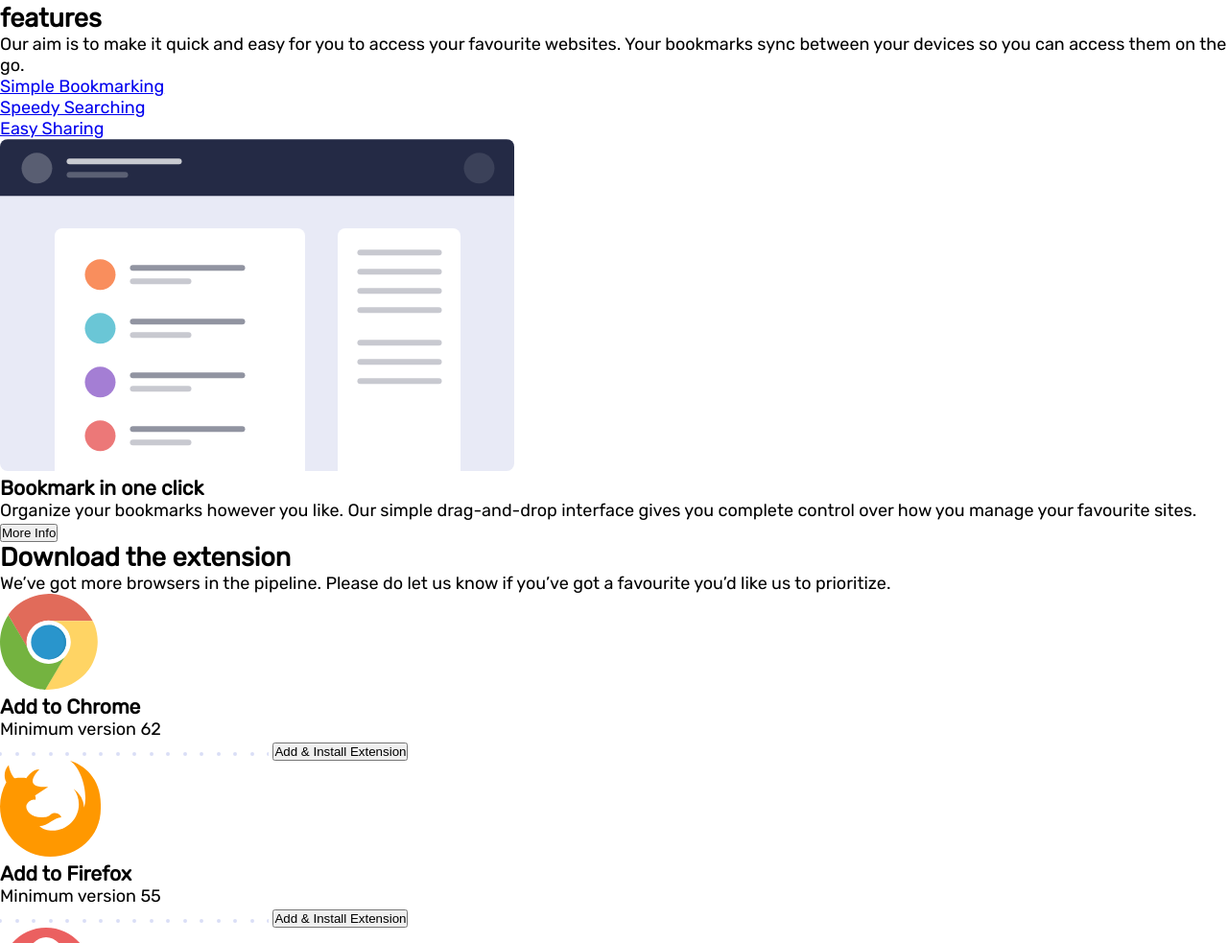
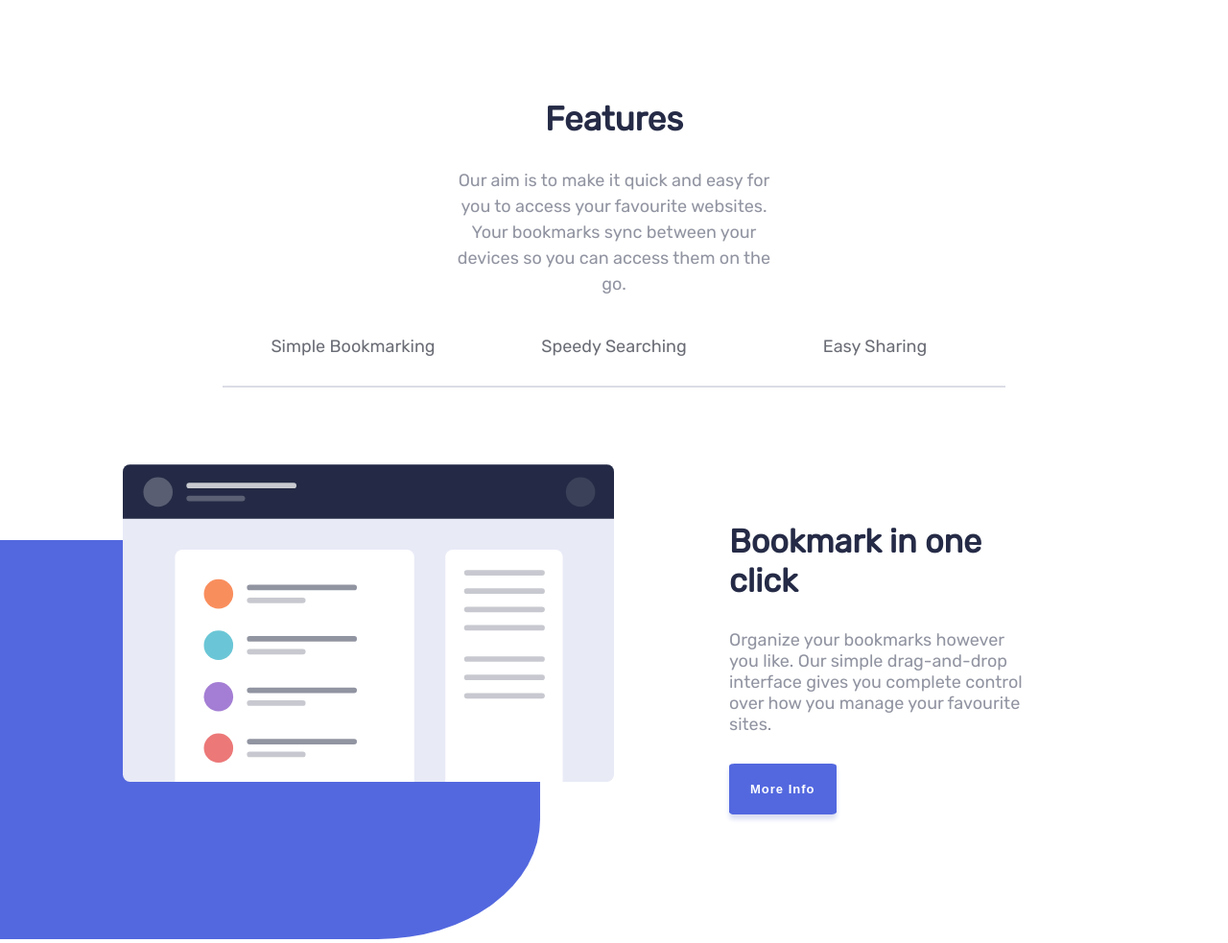
Before and after one commit to bayankharosheh3/html-cssProject1, a plain HTML site: page index.html in a window 1280 px wide. Shown: the part 797-1780 px from the top of the page at 96% size. Drawn offline with Linux system fonts and the light colour scheme.

Commit message:
adding features section

```diff
--- a/assets/css/style.css
+++ b/assets/css/style.css
@@ -102,8 +102,10 @@ nav{
     padding: 17px 20px;
     border-radius: 5%;
     text-transform: capitalize;
-    background-color: white;
+    /* background-color: white; */
     border: transparent 2px solid;
+    background-color: hsl(231, 69%, 60%);
+    color: white;
     letter-spacing: 1px;
     box-shadow: 0px 5px 5px 0px hsl(230, 48%, 90%);
 }
@@ -114,7 +116,7 @@ nav{
    color: white;
 }
 
-.on-chrome:hover{
+.btn:hover{
     color: hsl(231, 69%, 60%);
     background-color: white;
     border: hsl(231, 69%, 60%) solid 2px;
@@ -123,6 +125,7 @@ nav{
 
 .on-firefox{
     color: hsl(225, 5%, 44%);
+    background-color: white;
 }
 
 .on-firefox:hover{
@@ -133,6 +136,7 @@ nav{
 
 
  .header-content{
+
  }
 
  .header-right img{
@@ -144,7 +148,7 @@ nav{
  }
 
 
- .shape{
+ .header-right .shape{
     position: absolute;
     width: 35%;
     height: 46%;
@@ -155,3 +159,126 @@ nav{
     border-top-left-radius: 10%;
     border-bottom-left-radius: 35%;
  }
+
+
+ /* header section end */
+
+/* features section start */
+
+.features-sec .container{
+    display: flex;
+    flex-direction: column;
+    align-items: center;
+    height: 130vh;
+}
+
+.features-description{
+    margin-top: 80px;
+}
+
+.sec-title{
+    padding: 20px;
+    font-size: 35px;
+    text-transform: capitalize;
+    color: hsl(229, 31%, 21%);
+    text-align: center;
+}
+
+.sec-par{
+    padding: 10px 343px;
+    text-align: center;
+    color: hsl(229, 8%, 60%);
+    line-height: 1.5;
+}
+
+.features-list ul{
+    display: flex;
+    list-style: none;
+    justify-content: center;
+    margin-bottom: 80px;
+}
+
+.features-list li{
+    width: 272px;
+}
+.features-list a{
+    text-align: center;
+    text-decoration: none;
+    display: inline-block;
+    padding: 30px 0px;
+    width: 100%;
+    color: hsl(225, 5%, 44%);
+    border-bottom: 2px hsl(229, 18%, 88%) solid;
+
+}
+
+.features-list a:hover{
+    color: hsl(0, 94%, 66%);
+}
+
+.features-list a:focus{
+    color: hsl(229, 31%, 21%);
+    border-bottom: 4px hsl(0, 94%, 66%) solid;
+
+}
+
+.simple-content{
+    display: flex;
+}
+
+.simple-left{
+    width: 100%;
+}
+
+.simple-left img{
+    width: 100%;
+}
+
+.simple-left .shape{
+
+    position: absolute;
+    width: 44%;
+    height: 52%;
+    left: 0%;
+    bottom: -122%;
+    z-index: -1;
+    background-color: hsl(231, 69%, 60%);
+    border-top-right-radius: 35%;
+    border-bottom-right-radius: 30%;
+}
+
+
+.simple-right{
+    box-sizing: border-box;
+    width: 100%;
+
+}
+
+
+.simple-right h3{
+    padding: 60px 120px 30px 120px;
+    font-size: 34px;
+    color: hsl(229, 31%, 21%);
+}
+
+.simple-right p{
+
+    padding: 0 83px 0 120px;
+    color: hsl(229, 8%, 60%);
+
+
+
+}
+.simple-right button{
+    margin: 30px 120px 30px 120px;
+
+}
+
+/* features section end */
+
+
+
+
+/* download section start */
+
+/* download section end */
--- a/index.html
+++ b/index.html
@@ -52,10 +52,10 @@
     </header>
 
     <section class="features-sec">
+        <div class="container">
             <div class="features-description">
-            <h2>features</h2>
-            <p>Our aim is to make it quick and easy for you to access your favourite websites. Your bookmarks sync between your devices so you can access them on the go.</p>
-
+                <h2 class="sec-title">features</h2>
+                <p class="sec-par">Our aim is to make it quick and easy for you to access your favourite websites. Your bookmarks sync between your devices so you can access them on the go.</p>
             </div>
             <div class="features-list">
                 <ul>
@@ -78,15 +78,17 @@
                 <div class="simple-right">
                     <h3>Bookmark in one click</h3>
                     <p>Organize your bookmarks however you like. Our simple drag-and-drop interface gives you complete control over how you manage your favourite sites.</p>
-                <Button>More Info</Button>
+                    <Button class="btn">More Info</Button>
+                </div>
             </div>
         </div>
     </section>
 
     <section class="download-sec">
+        <div class="container">
             <div class="download-description">
-            <h2>Download the extension</h2>
-            <p>We’ve got more browsers in the pipeline. Please do let us know if you’ve got a favourite you’d like us to prioritize.</p>
+                <h2 class="sec-title">Download the extension</h2>
+                <p class="sec-par">We’ve got more browsers in the pipeline. Please do let us know if you’ve got a favourite you’d like us to prioritize.</p>
             </div>
             <div class="download-cards">
                 <div class="card">
@@ -94,7 +96,7 @@
                     <h3>Add to Chrome</h3>
                     <p>Minimum version 62</p>
                     <img src="assets/images/bg-dots.svg" alt="">
-                <Button>
+                    <Button class="btn">
                         Add & Install Extension
                     </Button>
                 </div>
@@ -103,7 +105,7 @@
                     <h3>Add to Firefox</h3>
                     <p>Minimum version 55</p>
                     <img src="assets/images/bg-dots.svg" alt="">
-                <Button>
+                    <Button class="btn">
                         Add & Install Extension
                     </Button>
                 </div>
@@ -112,9 +114,10 @@
                     <h3>Add to Opera</h3>
                     <p>Minimum version 46</p>
                     <img src="assets/images/bg-dots.svg" alt="">
-                <Button>
+                    <Button class="btn">
                         Add & Install Extension
                     </Button>
+                </div>
             </div>
         </div>
     </section>
```
Lines whose indentation alone changed are shown as unchanged.
